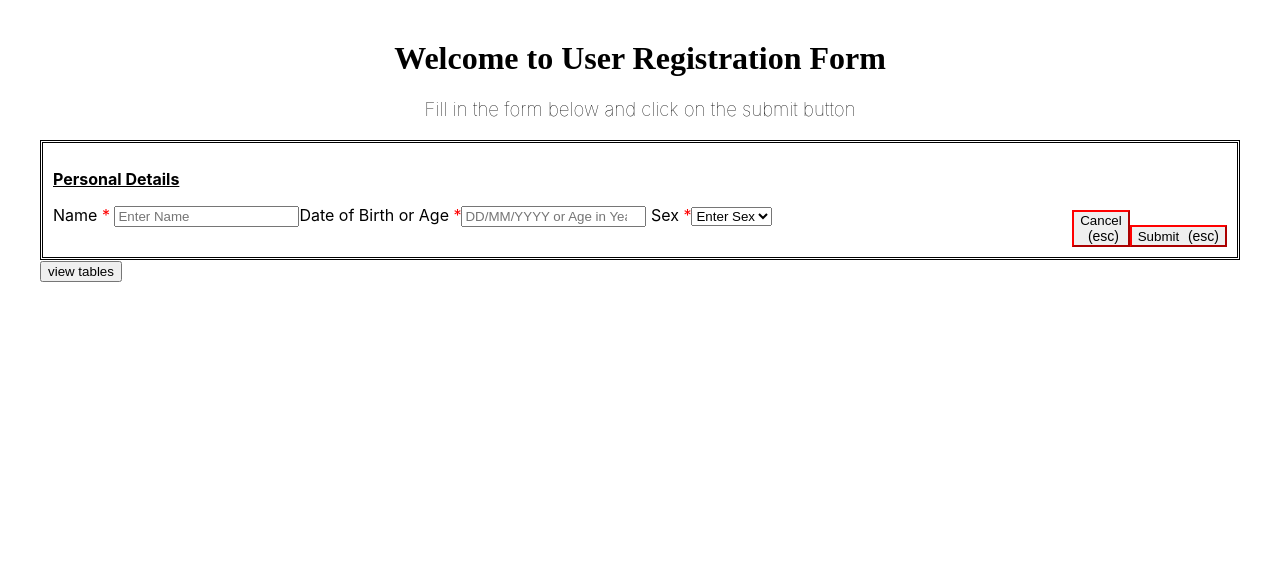
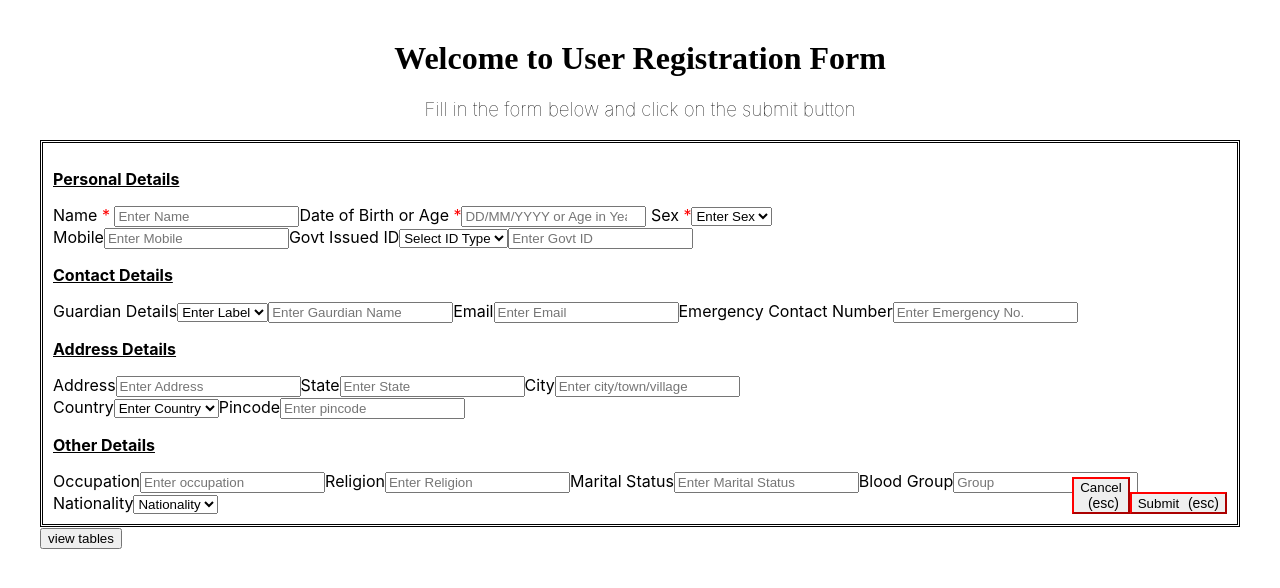
Before and after one commit to firedrakesin/onito_tech, a React (Create React App) app in the folder Client/onit/: page / in a window 1280 px wide. Shown: the top 588 px of the page. Built offline with nearby package versions, Linux system fonts and the light colour scheme.

Commit message:
working_second

```diff
--- a/Client/onit/src/Component/CForm.js
+++ b/Client/onit/src/Component/CForm.js
@@ -79,9 +79,9 @@ const onSubmit = async (data) => {
         <option value="other">Other</option>
       </select>
         <br/>
-        {/* <label >Mobile</label>
+         <label >Mobile</label>
         <input type="text" placeholder='Enter Mobile' {...register("mobile")} />
-         <label>Govt Issued ID</label>
+        <label>Govt Issued ID</label>
         <select {...register("idType")}>
           <option value="">Select ID Type</option>
           <option value="aadhar">Aadhar</option>
@@ -133,7 +133,7 @@ const onSubmit = async (data) => {
         <select {...register("nationality")}>
           <option value="">Nationality</option>
           <option value="Indian">Indian</option>
-        </select> */}
+        </select>
         <br/>
         <div className='button'>
 
--- a/Client/onit/src/Component/View.js
+++ b/Client/onit/src/Component/View.js
@@ -17,14 +17,14 @@ const View = () => {
   }, []);
 
   const columns = [
-    { name: 'Name', selector: 'name' },
-    { name: 'Sex', selector: 'sex' },
-    { name: 'DOB', selector: 'dob' },
-    // { name: 'Mobile', selector: 'mobile' },
-    // { name: 'Address', selector: 'address' },
-    // { name: 'Govt Id', selector: 'govtID' },
-    // { name: 'Guardian Details', selector: 'gaurdian' },
-    // { name: 'Nationality', selector: 'nationality' },
+        { name: 'Name', selector: row => row['name'] },
+        { name: 'DOB', selector: row => row['dob'] },
+        { name: 'Mobile', selector: row => row['mobile'] },
+        { name: 'Sex', selector: row => row['sex'] },
+        { name: 'Address', selector: row => row['address'] },
+        { name: 'Govt Id', selector: row => row['govtID'] },
+        { name: 'Guardian Details', selector: row => row['gaurdian'] },
+        { name: 'Nationality', selector: row => row['nationality'] },
 
   ];
 
```
Also changed, not shown: 1 other file (tests, documents, lock files or other folders).
